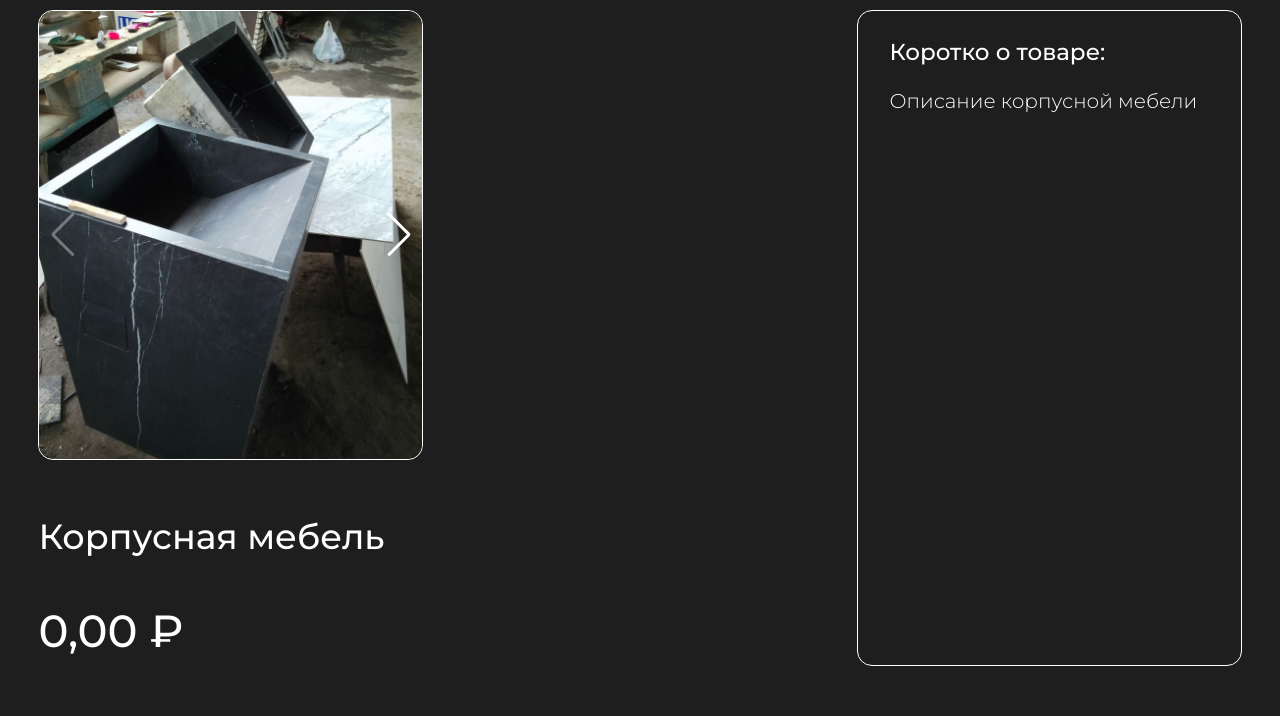
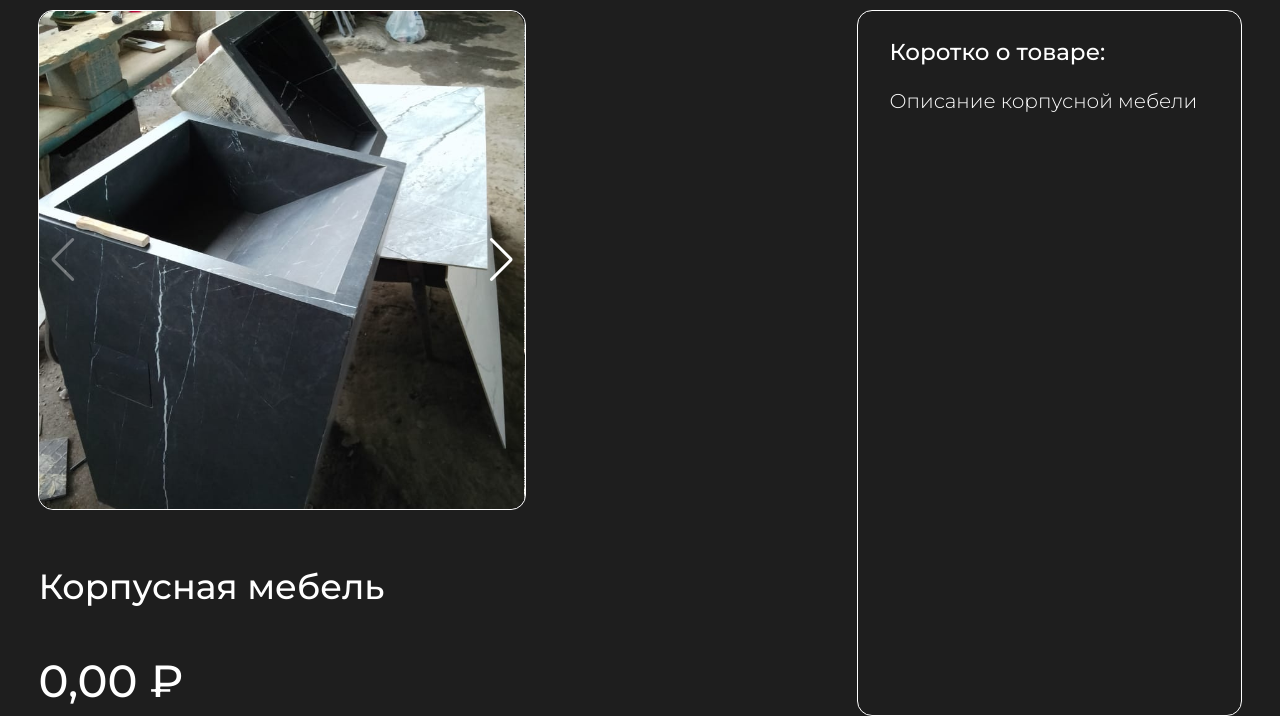
Before and after one commit to Nick-Fernandezz/bagama_fullstack, a Django app: page /product/2 in a window 1280 px wide. Shown: the part 100-816 px from the top of the page. Before the commit the page ends 766 px from the top, so only its background shows below. Run offline with Django 4.2, Linux system fonts and the light colour scheme; data comes from the database, SQL or seed files in the repository; both versions use the stored data as it was after the commit.

Commit message:
micro fix

```diff
--- a/bagama/settings.py
+++ b/bagama/settings.py
@@ -24,7 +24,7 @@ BASE_DIR = Path(__file__).resolve().parent.parent
 SECRET_KEY = 'django-insecure-(&&k=6&@%xbr-g6b8ouo0rd69o6x0-)z=)7v7nxn4iy*m7(@1w'
 
 # SECURITY WARNING: don't run with debug turned on in production!
-DEBUG = False
+DEBUG = True
 
 ALLOWED_HOSTS = ['*']
 
--- a/bagama/urls.py
+++ b/bagama/urls.py
@@ -19,10 +19,10 @@ from django.urls import path, include
 from django.conf import settings
 from django.conf.urls.static import static
 from shop import urls as shop_urls
-
 urlpatterns = [
     path('admin/', admin.site.urls),
     path('', include(shop_urls))
 ] + static(settings.MEDIA_URL, document_root=settings.MEDIA_ROOT)
 
+
 handler404 = "shop.views.page_not_found_view"
--- a/shop/static/shop/css/productpage.css
+++ b/shop/static/shop/css/productpage.css
@@ -22,7 +22,7 @@
 .product-img {
     position: relative;
     width: 100%;
-    height: 450px;
+    height: 500px;
 
     border: 1px solid #FFFFFF;
     border-radius: 15px;
--- a/shop/templates/shop/productpage.html
+++ b/shop/templates/shop/productpage.html
@@ -21,7 +21,7 @@
     </div> {% endcomment %}
     <div class="product">
         <div class="row justify-content-between">
-            <div class="col-4">
+            <div class="col-5">
                 <div class="product-img">
                     <div class="swiper">
                         <div class="swiper-wrapper">
```
Also changed, not shown: db.sqlite3.
